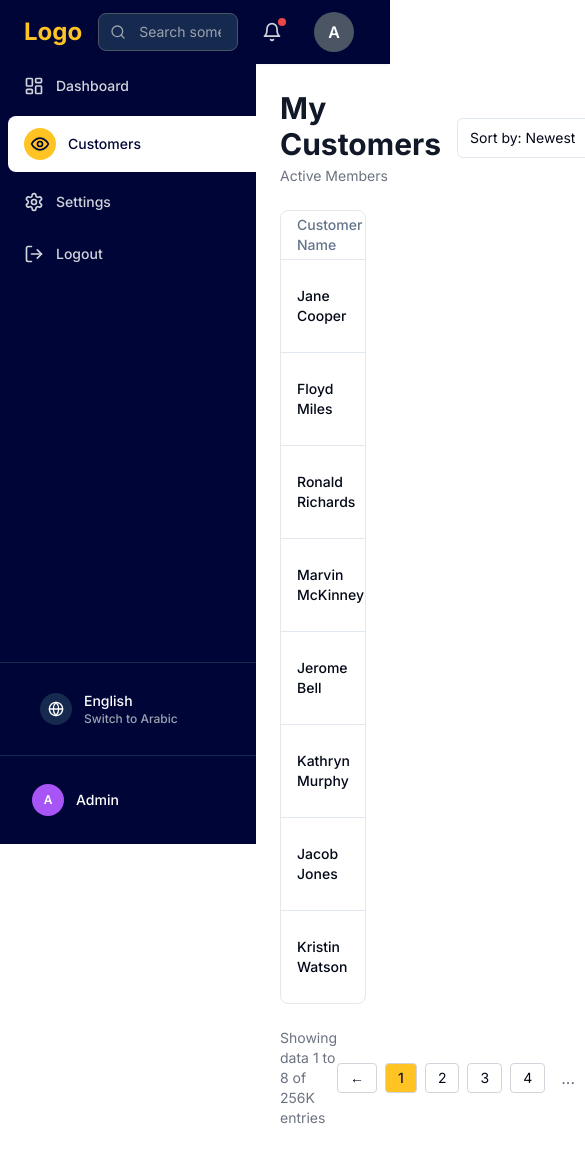
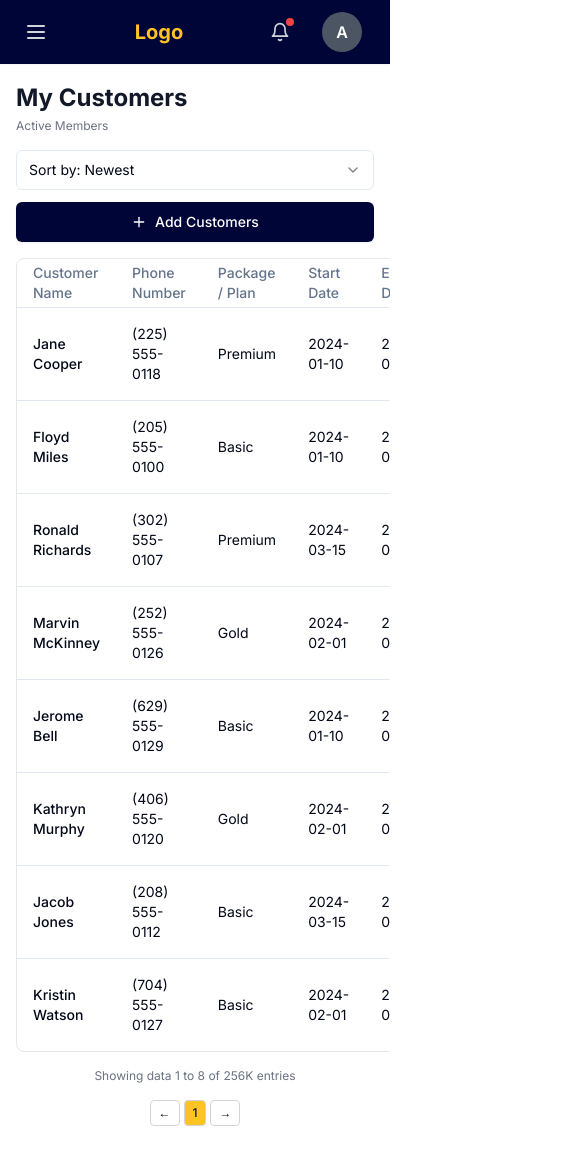
Before and after one commit to Miramaged889/avatar, a Next.js app: page /customers in a window 390 px wide. Shown: the top 1152 px of the page, 585 px wide, since content can reach past the window. Built offline with nearby package versions, Linux system fonts and the light colour scheme.

Commit message:
make the ui of figma

```diff
--- a/app/(dashboard)/customers/page.jsx
+++ b/app/(dashboard)/customers/page.jsx
@@ -25,25 +25,30 @@ export default function CustomersPage() {
   };
 
   return (
-    <div className="space-y-6">
-      {/* Header + Actions Bar in same line */}
+    <div className="space-y-4 sm:space-y-6">
+      {/* Header + Actions Bar */}
       <div
         className={cn(
-          "flex items-center justify-between gap-4",
-          isRTL && "flex-row"
+          "flex flex-col sm:flex-row sm:items-center sm:justify-between gap-4",
+          isRTL && "sm:flex-row"
         )}
       >
         <div className={cn(isRTL && "text-left")}>
-          <h1 className="text-3xl font-bold text-gray-900">
+          <h1 className="text-2xl sm:text-3xl font-bold text-gray-900">
             {t("customers.pageTitle")}
           </h1>
-          <p className="text-sm text-gray-500 mt-1">
+          <p className="text-xs sm:text-sm text-gray-500 mt-1">
             {t("customers.activeMembers")}
           </p>
         </div>
-        <div className={cn("flex items-center gap-4", isRTL && "flex-row")}>
+        <div
+          className={cn(
+            "flex flex-col sm:flex-row items-stretch sm:items-center gap-3 sm:gap-4",
+            isRTL && "sm:flex-row"
+          )}
+        >
           <Select defaultValue="newest">
-            <SelectTrigger className="w-48">
+            <SelectTrigger className="w-full sm:w-48">
               <SelectValue placeholder={t("customers.sortBy.newest")} />
             </SelectTrigger>
             <SelectContent>
@@ -62,50 +67,78 @@ export default function CustomersPage() {
           <Button
             variant="dark"
             onClick={() => setIsModalOpen(true)}
-            className="flex items-center gap-2 px-3 rounded-md py-2 text-base h-10"
+            className="flex items-center justify-center gap-2 px-3 rounded-md py-2 text-sm sm:text-base h-10 w-full sm:w-auto"
           >
-            <Plus className="h-5 w-5" />
+            <Plus className="h-4 w-4 sm:h-5 sm:w-5" />
             {t("buttons.addCustomer")}
           </Button>
         </div>
       </div>
 
-      {/* Table */}
-      <CustomersTable />
+      {/* Table - Scrollable on mobile */}
+      <div className="overflow-x-auto -mx-4 sm:mx-0 px-4 sm:px-0">
+        <div className="min-w-[600px] sm:min-w-full">
+          <CustomersTable />
+        </div>
+      </div>
 
       {/* Pagination */}
       <div
         className={cn(
-          "flex items-center justify-between",
-          isRTL && "flex-row-reverse"
+          "flex flex-col sm:flex-row items-stretch sm:items-center justify-between gap-4",
+          isRTL && "sm:flex-row-reverse"
         )}
       >
-        <p className={cn("text-sm text-gray-500", isRTL && "text-right")}>
-          {t("customers.pagination.showing")} 1 {t("customers.pagination.to")} 8 {t("customers.pagination.of")} 256K {t("customers.pagination.entries")}
+        <p
+          className={cn(
+            "text-xs sm:text-sm text-gray-500 text-center sm:text-left",
+            isRTL && "sm:text-right"
+          )}
+        >
+          {t("customers.pagination.showing")} 1 {t("customers.pagination.to")}{" "}
+          8 {t("customers.pagination.of")} 256K{" "}
+          {t("customers.pagination.entries")}
         </p>
         <div
-          className={cn("flex items-center gap-2", isRTL && "flex-row-reverse")}
+          className={cn(
+            "flex items-center justify-center gap-1 sm:gap-2 overflow-x-auto",
+            isRTL && "sm:flex-row-reverse"
+          )}
         >
-          <button className="px-3 py-1 rounded border border-gray-300 hover:bg-gray-50 text-sm">
+          <button
+            className={cn(
+              "px-2 sm:px-3 py-1 rounded border border-gray-300 hover:bg-gray-50 text-xs sm:text-sm shrink-0",
+              isRTL && "rotate-180"
+            )}
+            aria-label={t("aria.previousPage") || "Previous page"}
+          >
             ←
           </button>
-          <button className="px-3 py-1 rounded border border-gray-300 bg-accent-yellow text-gray-900 hover:bg-accent-yellow/90 text-sm font-medium">
+          <button className="px-2 sm:px-3 py-1 rounded border border-gray-300 bg-accent-yellow text-gray-900 hover:bg-accent-yellow/90 text-xs sm:text-sm font-medium shrink-0">
             1
           </button>
-          <button className="px-3 py-1 rounded border border-gray-300 hover:bg-gray-50 text-sm">
+          <button className="hidden sm:inline-block px-3 py-1 rounded border border-gray-300 hover:bg-gray-50 text-sm shrink-0">
             2
           </button>
-          <button className="px-3 py-1 rounded border border-gray-300 hover:bg-gray-50 text-sm">
+          <button className="hidden sm:inline-block px-3 py-1 rounded border border-gray-300 hover:bg-gray-50 text-sm shrink-0">
             3
           </button>
-          <button className="px-3 py-1 rounded border border-gray-300 hover:bg-gray-50 text-sm">
+          <button className="hidden md:inline-block px-3 py-1 rounded border border-gray-300 hover:bg-gray-50 text-sm shrink-0">
             4
           </button>
-          <span className="px-2 text-gray-500">...</span>
-          <button className="px-3 py-1 rounded border border-gray-300 hover:bg-gray-50 text-sm">
+          <span className="hidden md:inline-block px-2 text-gray-500 text-sm shrink-0">
+            ...
+          </span>
+          <button className="hidden md:inline-block px-3 py-1 rounded border border-gray-300 hover:bg-gray-50 text-sm shrink-0">
             40
           </button>
-          <button className="px-3 py-1 rounded border border-gray-300 hover:bg-gray-50 text-sm">
+          <button
+            className={cn(
+              "px-2 sm:px-3 py-1 rounded border border-gray-300 hover:bg-gray-50 text-xs sm:text-sm shrink-0",
+              isRTL && "rotate-180"
+            )}
+            aria-label={t("aria.nextPage") || "Next page"}
+          >
             →
           </button>
         </div>
--- a/app/(dashboard)/layout.jsx
+++ b/app/(dashboard)/layout.jsx
@@ -3,11 +3,12 @@
 import { Sidebar } from "../../components/layout/Sidebar";
 import { Topbar } from "../../components/layout/Topbar";
 import { useLocale } from "../../components/utils/useLocale";
-import { useEffect } from "react";
+import { useEffect, useState } from "react";
 import { cn } from "../../components/utils/cn";
 
 export default function DashboardLayout({ children }) {
   const { locale, isRTL } = useLocale();
+  const [sidebarOpen, setSidebarOpen] = useState(false);
 
   useEffect(() => {
     // Ensure locale is applied on mount
@@ -18,16 +19,41 @@ export default function DashboardLayout({ children }) {
     }
   }, [locale]);
 
+  // Close sidebar when resizing to desktop size
+  useEffect(() => {
+    const handleResize = () => {
+      if (window.innerWidth >= 768) {
+        setSidebarOpen(false);
+      }
+    };
+
+    window.addEventListener("resize", handleResize);
+    return () => window.removeEventListener("resize", handleResize);
+  }, []);
+
+  // Prevent body scroll when sidebar is open on mobile
+  useEffect(() => {
+    if (sidebarOpen && window.innerWidth < 768) {
+      document.body.style.overflow = "hidden";
+    } else {
+      document.body.style.overflow = "";
+    }
+
+    return () => {
+      document.body.style.overflow = "";
+    };
+  }, [sidebarOpen]);
+
   return (
     <div className="min-h-screen bg-white">
-      <Topbar />
-      <Sidebar />
+      <Topbar onMenuClick={() => setSidebarOpen(!sidebarOpen)} />
+      <Sidebar isOpen={sidebarOpen} setIsOpen={setSidebarOpen} />
       <main
         className={cn(
-          "mt-16 p-6 bg-white min-h-[calc(100vh-4rem)] border-t-2 border-white",
+          "mt-16 p-4 sm:p-6 bg-white min-h-[calc(100vh-4rem)] border-t-2 border-white transition-all duration-300",
           isRTL
-            ? "mr-64 rounded-tr-lg"
-            : "ml-64 rounded-tl-lg"
+            ? "md:mr-64 rounded-tr-lg"
+            : "md:ml-64 rounded-tl-lg"
         )}
       >
         {children}
--- a/components/layout/Sidebar.jsx
+++ b/components/layout/Sidebar.jsx
@@ -2,9 +2,10 @@
 
 import Link from "next/link";
 import { usePathname, useRouter } from "next/navigation";
-import { LayoutDashboard, Eye, Settings, LogOut, Globe } from "lucide-react";
+import { LayoutDashboard, Eye, Settings, LogOut, Globe, X } from "lucide-react";
 import { useLocale } from "../utils/useLocale";
 import { cn } from "../utils/cn";
+import { useEffect } from "react";
 
 const navigation = [
   { name: "navigation.dashboard", href: "/dashboard", icon: LayoutDashboard },
@@ -13,10 +14,28 @@ const navigation = [
   { name: "navigation.logout", href: "/logout", icon: LogOut },
 ];
 
-export function Sidebar() {
+export function Sidebar({ isOpen, setIsOpen }) {
   const pathname = usePathname();
   const router = useRouter();
   const { t, locale, setLocale, isRTL } = useLocale();
+
+  // Close sidebar when clicking on a link on mobile
+  const handleLinkClick = () => {
+    if (window.innerWidth < 768) {
+      setIsOpen(false);
+    }
+  };
+
+  // Close sidebar on escape key
+  useEffect(() => {
+    const handleEscape = (e) => {
+      if (e.key === "Escape" && isOpen) {
+        setIsOpen(false);
+      }
+    };
+    document.addEventListener("keydown", handleEscape);
+    return () => document.removeEventListener("keydown", handleEscape);
+  }, [isOpen, setIsOpen]);
 
   const toggleLanguage = () => {
     const newLocale = locale === "en" ? "ar" : "en";
@@ -29,13 +48,44 @@ export function Sidebar() {
   };
 
   return (
+    <>
+      {/* Overlay for mobile */}
+      {isOpen && (
+        <div
+          className="fixed inset-0 bg-black/50 z-30 md:hidden"
+          onClick={() => setIsOpen(false)}
+          aria-hidden="true"
+        />
+      )}
+
       <aside
         className={cn(
-        "fixed top-16 z-40 h-[calc(100vh-4rem)] w-64 bg-primary-dark",
-        isRTL ? "right-0" : "left-0"
+          "fixed top-16 z-40 h-[calc(100vh-4rem)] w-64 bg-primary-dark transition-transform duration-300 ease-in-out",
+          isRTL ? "right-0" : "left-0",
+          // Hide on mobile by default, show when isOpen is true
+          isOpen
+            ? "translate-x-0"
+            : isRTL
+            ? "translate-x-full md:translate-x-0"
+            : "-translate-x-full md:translate-x-0"
         )}
       >
         <div className="flex h-full flex-col">
+          {/* Close Button for Mobile */}
+          <div
+            className={cn(
+              "flex p-4 md:hidden",
+              isRTL ? "justify-start" : "justify-end"
+            )}
+          >
+            <button
+              onClick={() => setIsOpen(false)}
+              className="rounded-lg p-2 text-gray-300 hover:bg-primary-light hover:text-white transition-colors"
+              aria-label={t("aria.closeSidebar") || "Close sidebar"}
+            >
+              <X className="h-5 w-5" />
+            </button>
+          </div>
           {/* Navigation */}
           <nav className="flex-1 space-y-2">
             {navigation.map((item) => {
@@ -47,6 +97,7 @@ export function Sidebar() {
                 <Link
                   key={item.href}
                   href={item.href}
+                  onClick={handleLinkClick}
                   className={cn(
                     "flex items-center gap-3 px-4 py-3 text-sm font-medium transition-colors relative",
                     isActive
@@ -123,5 +174,6 @@ export function Sidebar() {
           </div>
         </div>
       </aside>
+    </>
   );
 }
--- a/components/layout/Topbar.jsx
+++ b/components/layout/Topbar.jsx
@@ -1,11 +1,11 @@
 "use client";
 
 import { useState, useEffect } from "react";
-import { Search, Bell, ChevronDown } from "lucide-react";
+import { Search, Bell, ChevronDown, Menu } from "lucide-react";
 import { useLocale } from "../utils/useLocale";
 import { cn } from "../utils/cn";
 
-export function Topbar() {
+export function Topbar({ onMenuClick }) {
   const { locale, setLocale, t, isRTL } = useLocale();
   const [mounted, setMounted] = useState(false);
 
@@ -22,19 +22,31 @@ export function Topbar() {
   }
 
   return (
-    <header className="fixed top-0 left-0 right-0 z-30 flex h-16 items-center gap-4  bg-primary-dark px-6 shadow-sm w-full">
+    <header className="fixed top-0 left-0 right-0 z-30 flex h-16 items-center gap-4  bg-primary-dark px-4 sm:px-6 shadow-sm w-full">
       <div className="flex flex-1 items-center gap-4 justify-between w-full">
+        {/* Hamburger Menu Button for Mobile */}
+        <button
+          onClick={onMenuClick}
+          className={cn(
+            "md:hidden rounded-lg p-2 text-gray-300 hover:bg-primary-light hover:text-white focus:outline-none focus:ring-2 focus:ring-primary-accent focus:ring-offset-2",
+            isRTL && "order-last"
+          )}
+          aria-label={t("aria.openSidebar") || "Open sidebar"}
+        >
+          <Menu className="h-6 w-6" />
+        </button>
+
         {/* Logo */}
         <h1
           className={cn(
-            "text-2xl font-bold text-accent-yellow",
+            "text-xl sm:text-2xl font-bold text-accent-yellow",
             isRTL ? "text-right" : "text-left"
           )}
         >
           {t("topbar.logo")}
         </h1>
-        {/* Search */}
-        <div className="relative flex-1 max-w-md">
+        {/* Search - Hide on mobile, show on tablet and up */}
+        <div className="relative hidden md:flex flex-1 max-w-md">
           <Search
             className={cn(
               "absolute top-1/2 h-4 w-4 -translate-y-1/2 text-gray-400",
```
Also changed, not shown: app/(auth)/login/page.jsx (+27 -10 lines), forms/LoginForm.jsx (+11 -3 lines), forms/form-controls/DatePickerPlaceholder.jsx (+5 -5 lines). Lines whose indentation alone changed are shown as unchanged.
